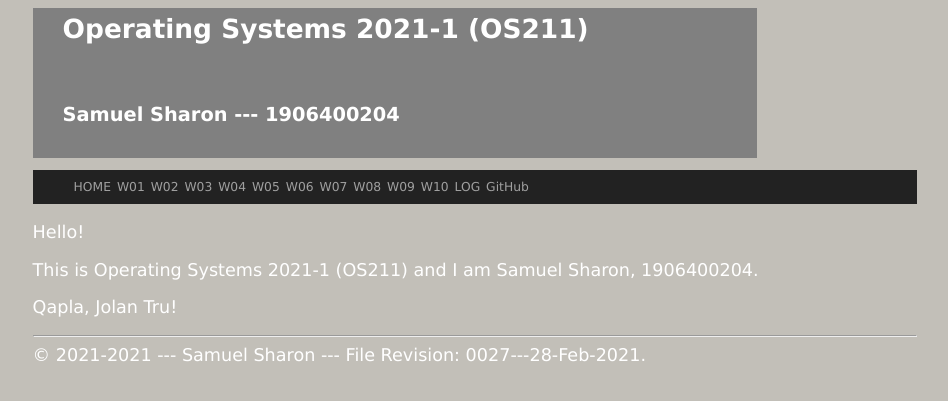
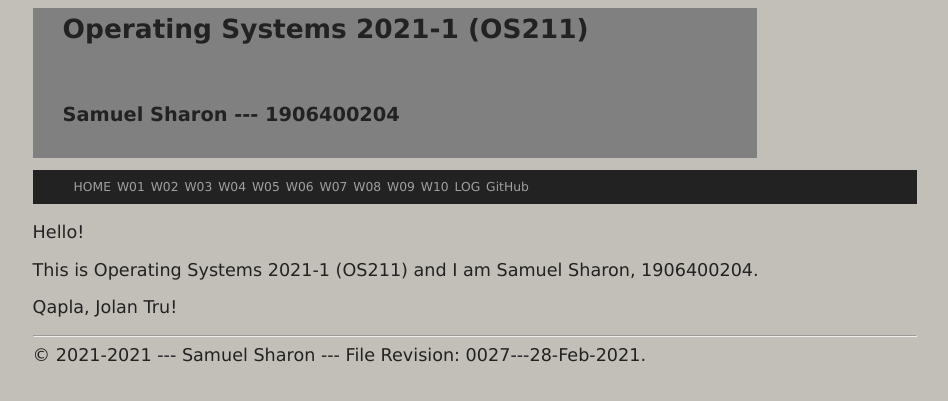
Before and after one commit to Hans-sss/os211, a Jekyll site: the page built from index.md, in a window 1280 px wide. Shown: the top 401 px of the page, without its empty margins (165-1113 px from the left). Built offline with Jekyll 4.4.1, drawn with Linux system fonts in a browser that asks for light colours.

Commit message:
text color change

```diff
--- a/assets/css/style.css
+++ b/assets/css/style.css
@@ -14,7 +14,7 @@
 }
 
 .plainclass1 {
-  color:            white;
+  color:            #222222;
   background-color: #C2BFB8;
 }
 
```
